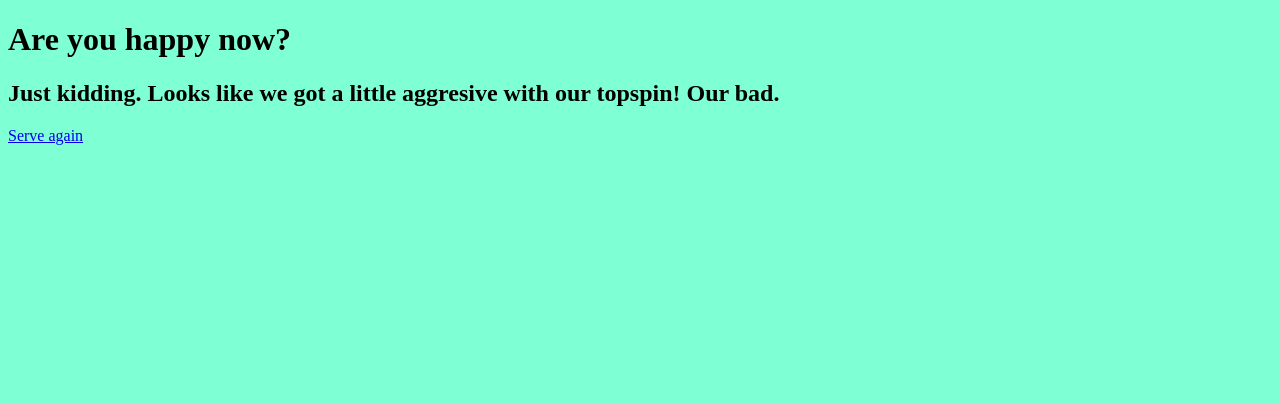
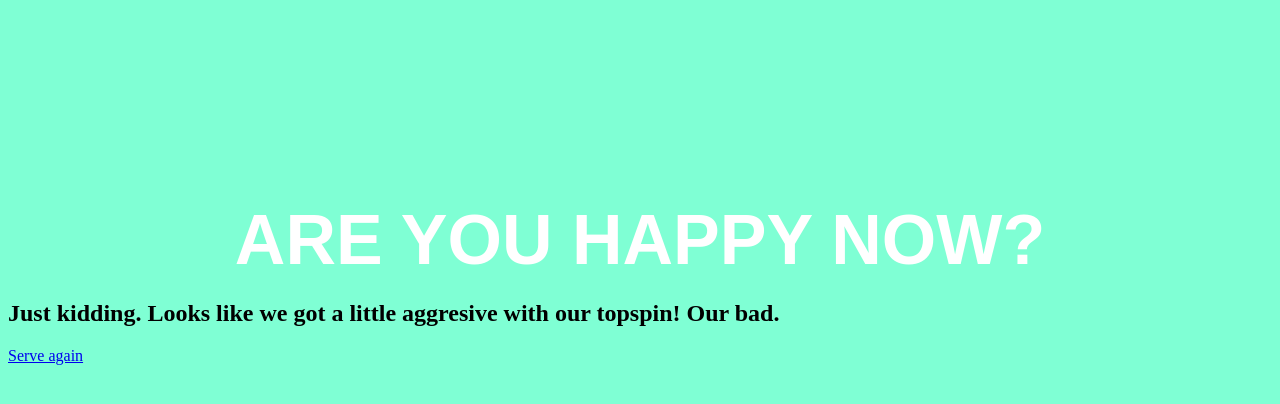
Before and after one commit to noravis/stalo-tenisas, a website: page index.html in a window 1280 px wide. Drawn offline with Linux system fonts and the light colour scheme.

Commit message:
text style

```diff
--- a/style.css
+++ b/style.css
@@ -7,3 +7,15 @@ body {
     background-size:cover;
     position: relative;
 }
+
+.text {
+    text-transform: uppercase;
+    font-size: 70px;
+    text-align: center;
+    width: 860px;
+    color: #fff;
+    font-family:Arial, Helvetica, sans-serif;
+    margin-top: 200px;
+    margin-left: calc(50% - 430px);
+    margin-bottom: 20px;
+}
```
